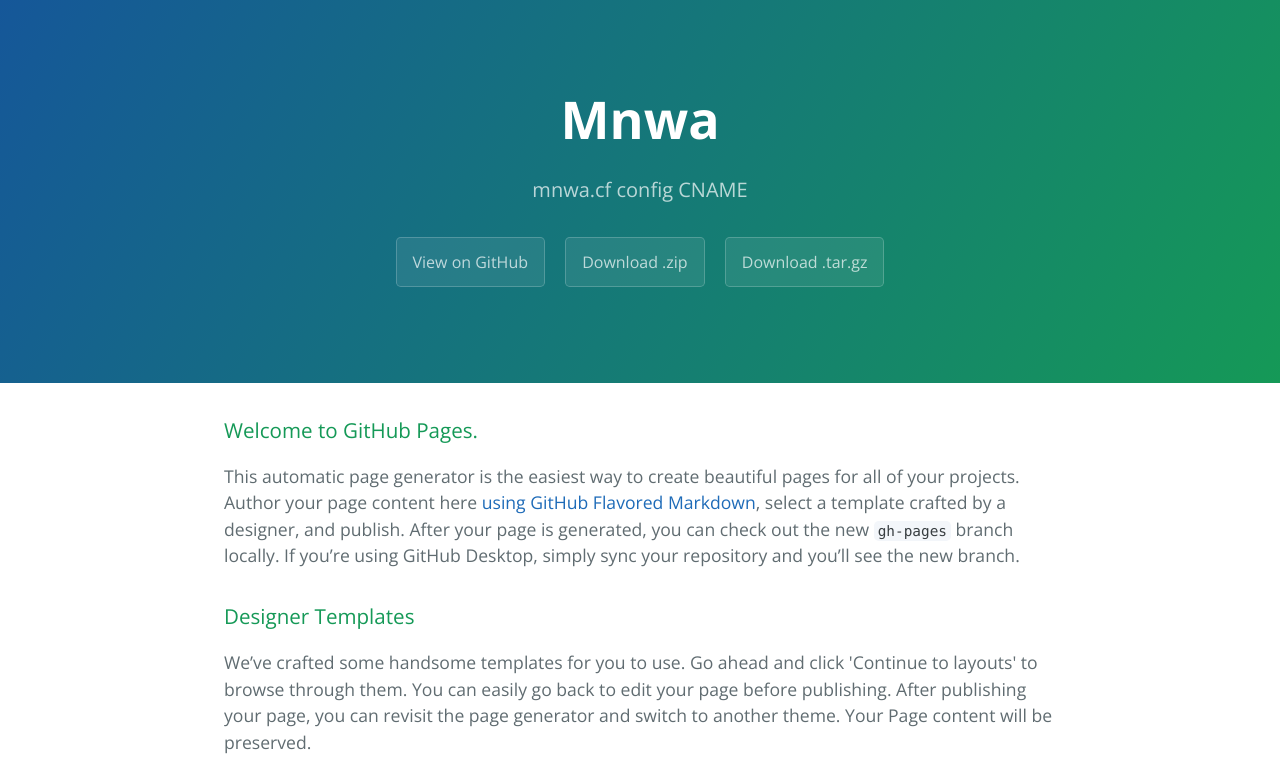
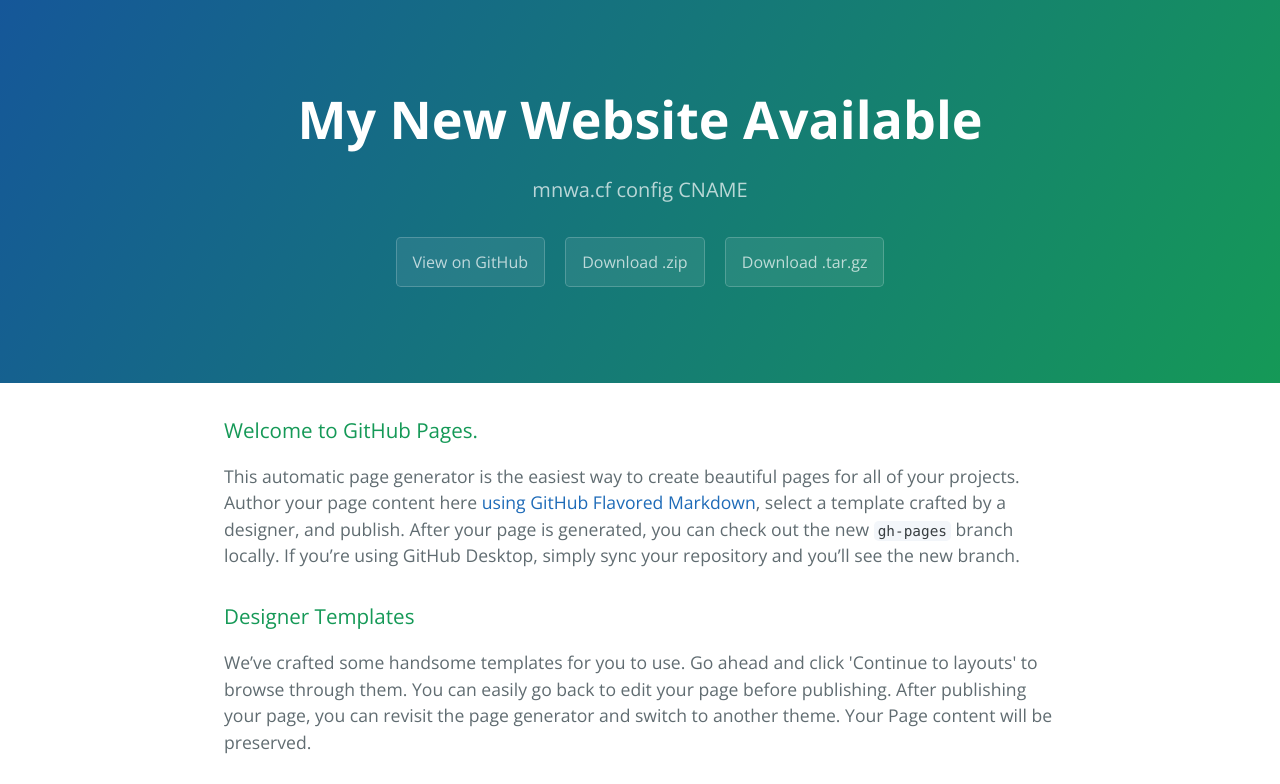
Before and after one commit to vinigomescunha/mnwa, a plain HTML site: page index.html in a window 1280 px wide. Shown: the top 784 px of the page. Drawn offline with nearby package versions, Linux system fonts and the light colour scheme.

Commit message:
Update index.html

```diff
--- a/index.html
+++ b/index.html
@@ -11,7 +11,7 @@
   </head>
   <body>
     <section class="page-header">
-      <h1 class="project-name">Mnwa</h1>
+      <h1 class="project-name">My New Website Available</h1>
       <h2 class="project-tagline">mnwa.cf config CNAME</h2>
       <a href="https://github.com/vinigomescunha/mnwa" class="btn">View on GitHub</a>
       <a href="https://github.com/vinigomescunha/mnwa/zipball/master" class="btn">Download .zip</a>
```
